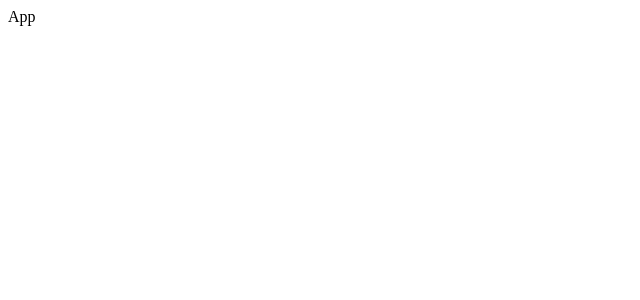
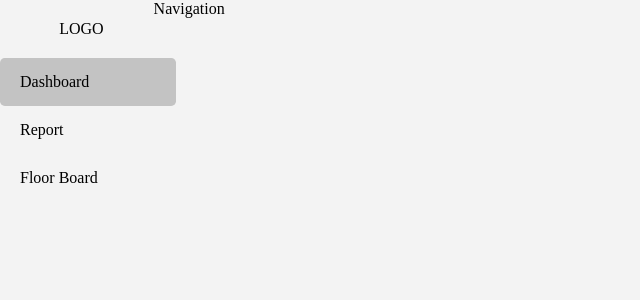
Before and after one commit to Divy97/assignment-alluvium-dashboard, a React (Vite) app: page / in a window 1280 px wide. Shown: the top 300 px of the page, without its empty margins (0-640 px from the left). Built offline with nearby package versions, Linux system fonts and the light colour scheme.

Commit message:
Sidebar and main container done

```diff
--- a/src/App.css
+++ b/src/App.css
@@ -0,0 +1,16 @@
+.app_container {
+  margin: 0;
+  padding: 0;
+  box-sizing: border-box;
+}
+
+.sideBar {
+  width: 11%;
+  float: left;
+  background-color: #fff;
+}
+
+.otherItems {
+  float: right;
+  width: 88%;
+}
--- a/src/App.jsx
+++ b/src/App.jsx
@@ -1,7 +1,20 @@
 import React from "react";
+import NavigationBar from "./components/navigationbar/Navigation.component";
+import Sidebar from "./components/sidebar/Sidebar.component";
+
+import "./App.css";
 
 const App = () => {
-  return <div>App</div>;
+  return (
+    <div className="app_container">
+      <div className="sideBar">
+        <Sidebar />
+      </div>
+      <div className="otherItems">
+        <NavigationBar />
+      </div>
+    </div>
+  );
 };
 
 export default App;
--- /dev/null
+++ b/src/components/navigationbar/Navigation.component.jsx
@@ -0,0 +1,8 @@
+import React from "react";
+import "./Navigation.styles.css";
+
+const NavigationBar = () => {
+  return <div className="navigation_container">Navigation</div>;
+};
+
+export default NavigationBar;
--- /dev/null
+++ b/src/components/navigationbar/Navigation.styles.css
@@ -0,0 +1,2 @@
+.navigation_container {
+}
--- /dev/null
+++ b/src/components/sidebar/Sidebar.component.jsx
@@ -0,0 +1,19 @@
+import React from "react";
+import "./Sidebar.styles.css";
+
+const Sidebar = () => {
+  return (
+    <div className="sidebar_container">
+      <div className="sidebar_list_container">
+        <ul>
+          <li className="sidebar_logo">LOGO</li>
+          <li className="sidebar_list_items active">Dashboard</li>
+          <li className="sidebar_list_items">Report</li>
+          <li className="sidebar_list_items">Floor Board</li>
+        </ul>
+      </div>
+    </div>
+  );
+};
+
+export default Sidebar;
--- /dev/null
+++ b/src/components/sidebar/Sidebar.styles.css
@@ -0,0 +1,31 @@
+.sidebar_container {
+  height: 100vh;
+  width: 11rem;
+}
+
+.sidebar_list_container {
+  display: flex;
+}
+
+.sidebar_logo {
+  padding: 20px 0px;
+  padding-left: 3.7rem;
+}
+
+.sidebar_list_items {
+  padding: 15px;
+  padding-left: 20px;
+  list-style-type: none;
+}
+
+.active {
+  width: 11rem;
+  background-color: #c3c3c3;
+  border-radius: 0.3rem;
+}
+
+.sidebar_list_items:hover {
+  width: 11rem;
+  background-color: #c3c3c3;
+  border-radius: 0.3rem;
+}
--- a/src/index.css
+++ b/src/index.css
@@ -0,0 +1,10 @@
+* {
+  margin: 0;
+  padding: 0;
+  box-sizing: border-box;
+  background-color: #f3f3f3;
+}
+
+a {
+  text-decoration: none;
+}
```
Also changed, not shown: src/main.jsx (+6 -6 lines).
